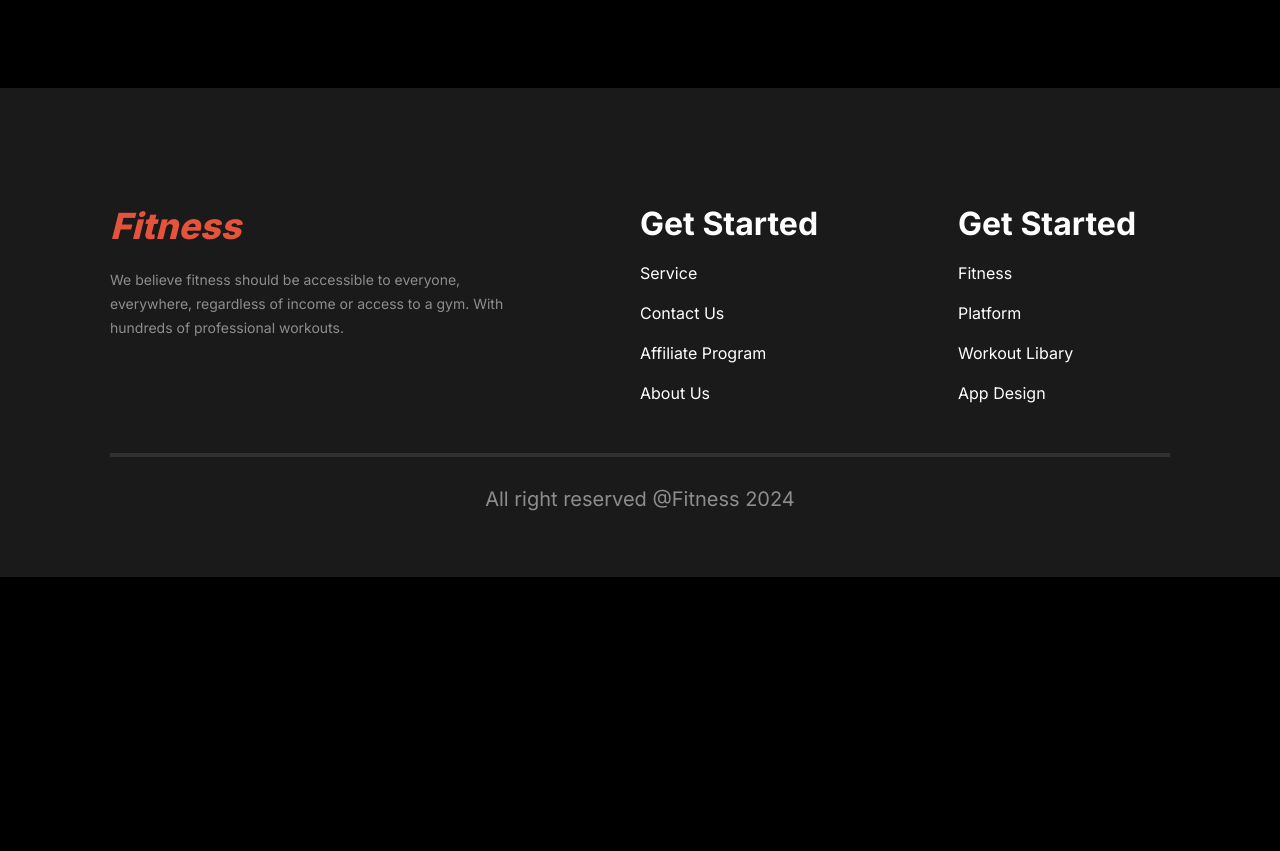
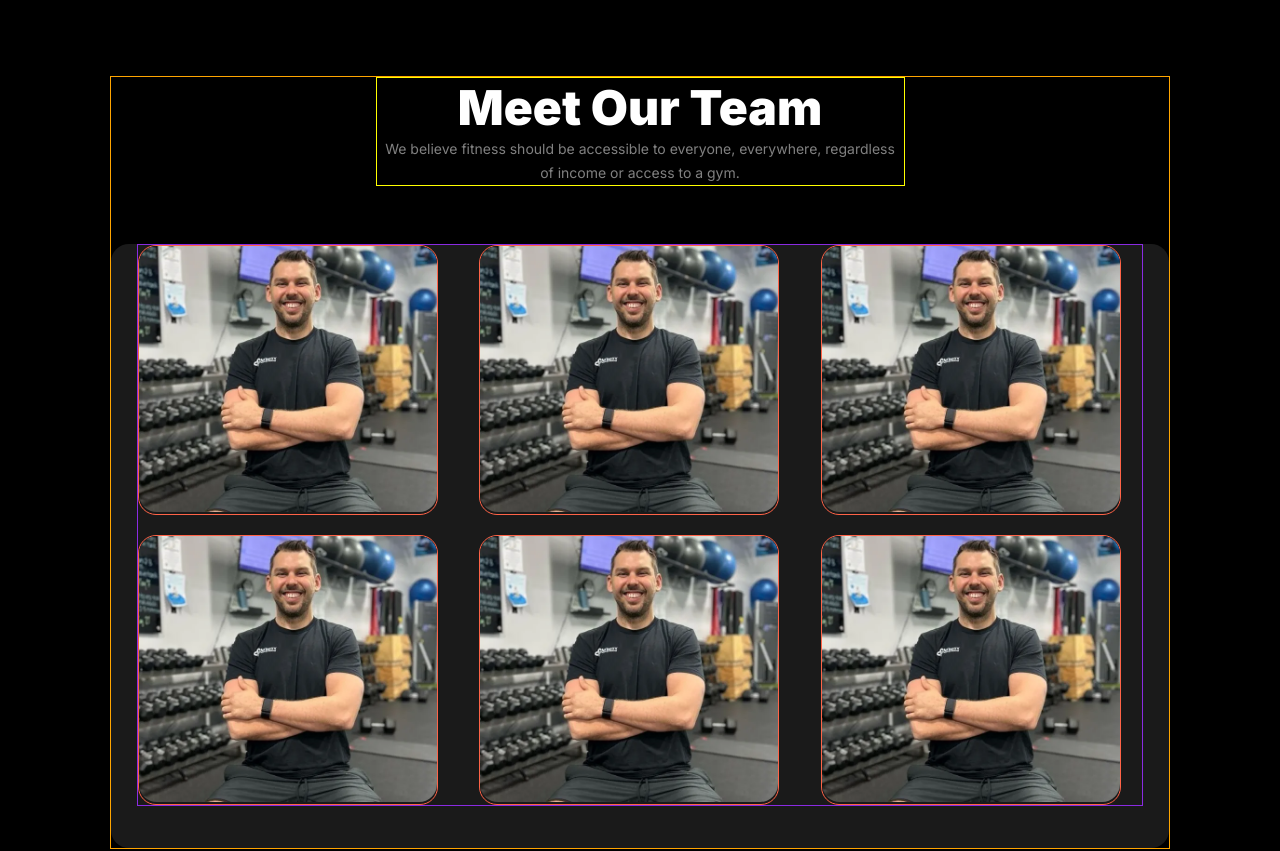
Before and after one commit to alnomanbd/B10A2-versatile-ui, a plain HTML site: page index.html in a window 1280 px wide. Shown: the part 1800-2651 px from the top of the page. Before the commit the page ends 2377 px from the top, so only its background shows below. Drawn offline with Linux system fonts and the light colour scheme; a web font is replaced by a local one.

Commit message:
meet our team section done, need some improvement

```diff
--- a/css/style.css
+++ b/css/style.css
@@ -333,6 +333,63 @@ body{
 }
 
 
+
+/* Meet Our Team */
+.meet-our-team{
+    margin-top: 88px;
+    border: 1px solid orange;
+}
+
+.meet-our-team-head{
+    width: 50%;
+    margin: 0 auto;
+    border: 1px solid yellow;
+    display: flex;
+    flex-direction: column;
+    justify-content: center;
+    align-items: center;
+    text-align: center;
+}
+.meet-our-team-head h1{
+    color: rgb(255, 255, 255);
+    font-size: 48px;
+    font-weight: 900;
+}
+.meet-our-team-head p{
+    color: rgba(255, 255, 255, 0.5);
+    font-size: 14px;
+    font-weight: 400;
+    line-height: 24px;
+}
+.meet-our-team-gallery{
+    width: 100%;
+    height: 604px;
+    margin-top: 58px;
+    border-radius: 18px;
+    background: rgba(255, 255, 255, 0.1);
+}
+.image-content{
+    border: 1px solid blueviolet;
+    width: 95%;
+    margin: 0 auto;
+    display: grid;
+    grid-template-columns: repeat(3, 1fr);
+    gap: 20px;
+    justify-content: space-evenly;
+}
+.image-box{
+    width: 300px;
+    height: 270px;
+    border-radius: 18px;
+    border: 1px solid tomato;
+    background: rgba(0, 0, 0, 0.2),url(image);
+}
+
+.image-box img{
+    width: 100%;
+    border-radius: 18px;
+}
+
 /* Footer */
 footer{
     background: rgba(255, 255, 255, 0.1);
--- a/index.html
+++ b/index.html
@@ -119,6 +119,41 @@
             </div>
         </section>
         <!-- Run an Extra Mile Section Ends Here -->
+
+        <!-- Meet Our Team Section Starts From Here -->
+        <section class="container meet-our-team">
+            <div class="meet-our-team-content">
+                <div class="meet-our-team-head">
+                    <h1>Meet Our Team</h1>
+                    <p>We believe fitness should be accessible to everyone, everywhere, regardless of income or access to a gym.</p>
+                </div>
+                <div class="meet-our-team-gallery">
+                    <div class="image-content">
+                        <div class="image-box">
+                            <img src="./images/trainer1.png" alt="">
+                        </div>
+                        <div class="image-box">
+                            <img src="./images/trainer1.png" alt="">
+                        </div>
+                        <div class="image-box">
+                            <img src="./images/trainer1.png" alt="">
+                        </div>
+                        <div class="image-box">
+                            <img src="./images/trainer1.png" alt="">
+                        </div>
+                        <div class="image-box">
+                            <img src="./images/trainer1.png" alt="">
+                        </div>
+                        <div class="image-box">
+                            <img src="./images/trainer1.png" alt="">
+                        </div>
+                    </div>
+                </div>
+            </div>
+        </section>
+        <!-- Meet Our Team Section Ends Here -->
+
+
     </main>
 
     <!-- Footer Section Starts From Here -->
@@ -156,19 +191,11 @@
     </footer>
     <!-- Footer Section Ends Here -->
 
-
-    <!-- Run an Extra Mile Section Starts From Here -->
-    <!-- Run an Extra Mile Section Ends Here -->
-
     <!-- Training and Exercises Section Starts From Here -->
     <!-- Training and Exercises Section Ends Here -->
 
     <!-- BMI Calculator Section Starts From Here -->
     <!-- BMI Calculator Section Ends Here -->
 
-    <!-- Meet Our Team Section Starts From Here -->
-    <!-- Meet Our Team Section Ends Here -->
-
-
 </body>
 </html>
```
